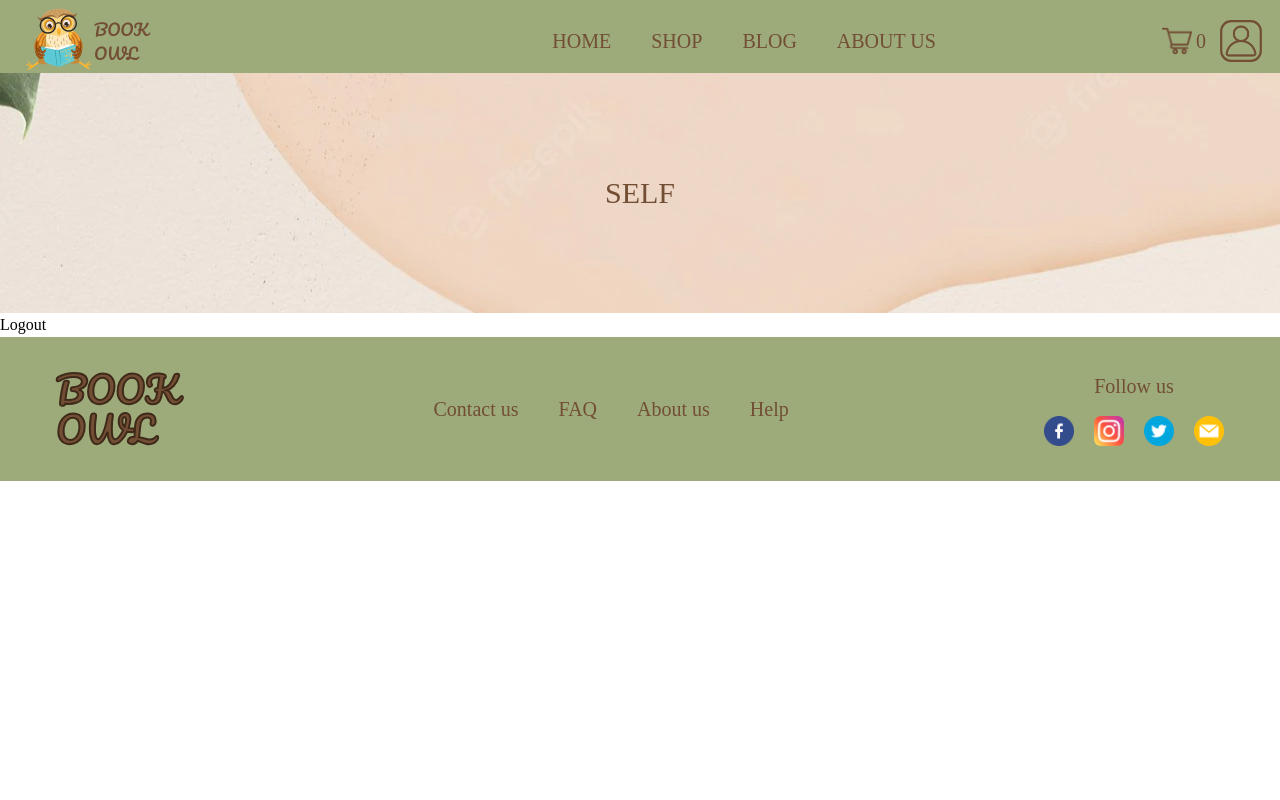
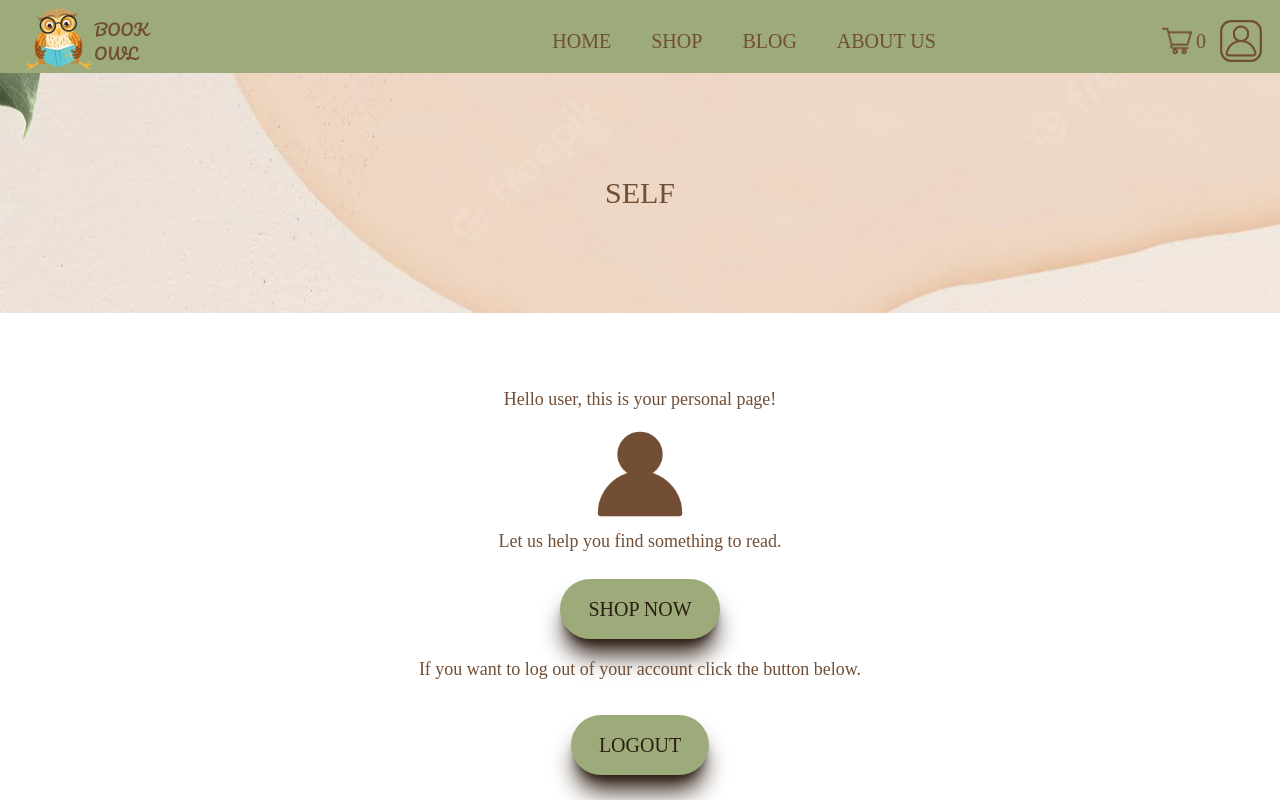
Before and after one commit to marijajukicc/HCI-projekt, a Next.js app in the folder book-owl/: page /self in a window 1280 px wide. Shown: the top 800 px of the page. Built offline with nearby package versions, Linux system fonts and the light colour scheme; a web font is replaced by a local one.

Commit message:
Self page with little more content

```diff
--- a/book-owl/components/header.js
+++ b/book-owl/components/header.js
@@ -1,7 +1,7 @@
 import Image from 'next/image';
 import Link from 'next/link';
 
-import NavBar from './navbar';
+import NavBar from './navigation/navbar';
 import LogoImg from '../public/Logo.png';
 
 const Header = () => {
--- a/book-owl/pages/self.js
+++ b/book-owl/pages/self.js
@@ -1,8 +1,10 @@
 import { useRouter } from 'next/router';
-
+import Link from "next/link";
 import useAuth from '../hooks/useAuth';
 import HeaderFooterLayout from "../layouts/HeaderFooterLayout";
 import Background from "../layouts/background";
+import User from "../public/account2.png";
+import Image from "next/image";
 
 const Self = () => {
     const { removeAuth } = useAuth();
@@ -10,13 +12,30 @@ const Self = () => {
 
     return (
         <HeaderFooterLayout>
+
             <Background>
                 <p className="uppercase text-3xl text-center text-shingle-fawn">Self</p>
             </Background>
-            <button onClick={() => {
+            <div className="my-16 flex flex-col items-center">
+            <h1 className="text-shingle-fawn text-lg my-2">Hello user, this is your personal page!</h1>
+            <Image
+                        src={User}
+                        width={90}
+                        height={90}
+                        alt="User"
+                        className="mt-2 col-span-2 place-self-center"
+                    />
+            <p className="text-shingle-fawn text-lg my-2">Let us help you find something to read.</p>
+            <Link href="/shop" passHref>
+                <button className="animate-pulse-slow hover:animate-none transition-colors duration-300 shadow-xl shadow-shingle-fawn-dark bg-swamp-green rounded-full px-7 py-4 uppercase text-xl hover:ring hover:ring-swamp-green hover:ring-offset-2 text-shingle-fawn-dark mt-4">Shop now</button>
+            </Link>
+            <p className="text-shingle-fawn text-lg my-4">If you want to log out of your account click the button below.</p>
+            <button className="animate-pulse-slow hover:animate-none transition-colors duration-300 shadow-xl shadow-shingle-fawn-dark bg-swamp-green rounded-full px-7 py-4 uppercase text-xl hover:ring hover:ring-swamp-green hover:ring-offset-2 text-shingle-fawn-dark mt-4"
+             onClick={() => {
                             removeAuth();
                             router.push('/');
                         }}>Logout</button>
+            </div>
         </HeaderFooterLayout>
     );
 };
```
Also changed, not shown: book-owl/components/navigation/navbar.js (renamed from book-owl/components/navbar.js, +6 -6 lines), book-owl/components/navigation/DropDownMenu.js (added), book-owl/components/navigation/HamburgerBar.js (added).
